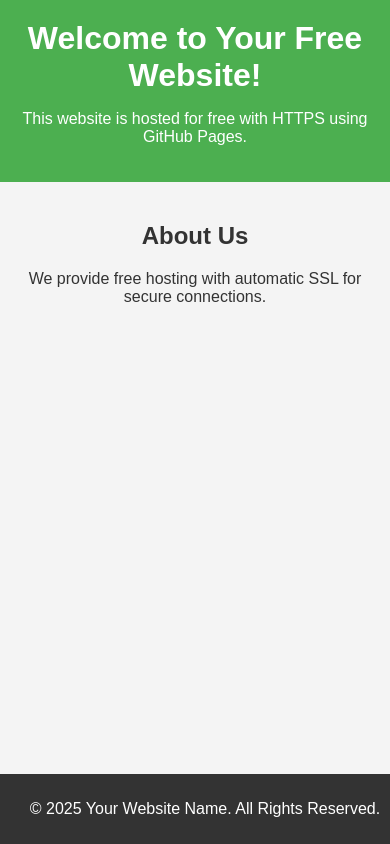
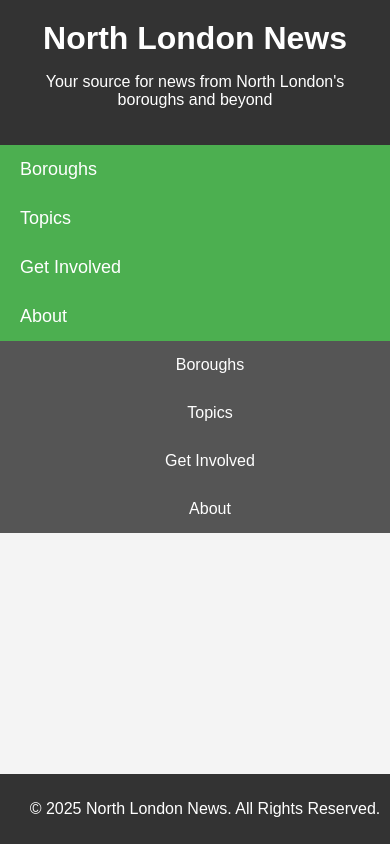
Before and after one commit to T1DC/North-London-News, a plain HTML site: page index.html in a window 390 px wide. Shown: the top 844 px of the page. Drawn offline with Linux system fonts and the light colour scheme.

Commit message:
index.html

```diff
--- a/index.html
+++ b/index.html
@@ -4,9 +4,9 @@
   <meta charset="UTF-8">
   <meta name="viewport" content="width=device-width, initial-scale=1.0">
   <meta http-equiv="X-UA-Compatible" content="ie=edge">
-  <title>Your Free Website</title>
+  <title>North London News</title>
   <style>
-    /* Basic Styles for Your Website */
+    /* General Styles */
     body {
       font-family: Arial, sans-serif;
       margin: 0;
@@ -16,7 +16,7 @@
     }
 
     header {
-      background-color: #4CAF50;
+      background-color: #333;
       color: white;
       padding: 20px;
       text-align: center;
@@ -26,9 +26,48 @@
       margin: 0;
     }
 
+    nav {
+      background-color: #4CAF50;
+      overflow: hidden;
+    }
+
+    nav a {
+      float: left;
+      display: block;
+      color: white;
+      padding: 14px 20px;
+      text-align: center;
+      text-decoration: none;
+      font-size: 18px;
+    }
+
+    nav a:hover {
+      background-color: #45a049;
+    }
+
+    .tabs {
+      display: flex;
+      justify-content: center;
+      background-color: #333;
+    }
+
+    .tab {
+      padding: 15px;
+      color: white;
+      cursor: pointer;
+      text-align: center;
+      width: 120px;
+      background-color: #555;
+    }
+
+    .tab:hover {
+      background-color: #777;
+    }
+
     section {
       padding: 20px;
       text-align: center;
+      display: none;
     }
 
     footer {
@@ -40,26 +79,113 @@
       width: 100%;
       bottom: 0;
     }
+
+    /* Mobile responsiveness */
+    @media (max-width: 768px) {
+      nav a {
+        float: none;
+        width: 100%;
+        text-align: left;
+      }
+
+      .tabs {
+        flex-direction: column;
+      }
+
+      .tab {
+        width: 100%;
+      }
+    }
   </style>
 </head>
 <body>
+  <!-- Header Section -->
   <header>
-    <h1>Welcome to Your Free Website!</h1>
-    <p>This website is hosted for free with HTTPS using GitHub Pages.</p>
+    <h1>North London News</h1>
+    <p>Your source for news from North London's boroughs and beyond</p>
   </header>
 
-  <section>
+  <!-- Navigation Bar -->
+  <nav>
+    <a href="javascript:void(0)" onclick="showContent('boroughs')">Boroughs</a>
+    <a href="javascript:void(0)" onclick="showContent('topics')">Topics</a>
+    <a href="javascript:void(0)" onclick="showContent('getinvolved')">Get Involved</a>
+    <a href="javascript:void(0)" onclick="showContent('about')">About</a>
+  </nav>
+
+  <!-- Tab Navigation for Content Sections -->
+  <div class="tabs">
+    <div class="tab" onclick="showContent('boroughs')">Boroughs</div>
+    <div class="tab" onclick="showContent('topics')">Topics</div>
+    <div class="tab" onclick="showContent('getinvolved')">Get Involved</div>
+    <div class="tab" onclick="showContent('about')">About</div>
+  </div>
+
+  <!-- Content Sections -->
+  <section id="boroughs" class="content">
+    <h2>North London Boroughs</h2>
+    <p>Select a borough to read more about:</p>
+    <ul>
+      <li>Barnet</li>
+      <li>Brent</li>
+      <li>Ealing</li>
+      <li>Hackney</li>
+      <li>Haringey</li>
+      <li>Islington</li>
+      <li>Enfield</li>
+      <li>Camden</li>
+    </ul>
+  </section>
+
+  <section id="topics" class="content">
+    <h2>Educational Topics</h2>
+    <p>Explore our educational content across a variety of topics:</p>
+    <ul>
+      <li>Mathematics</li>
+      <li>Archaeology</li>
+      <li>Zoology</li>
+      <li>History</li>
+      <li>Literature</li>
+      <li>Physics</li>
+      <li>Chemistry</li>
+    </ul>
+  </section>
+
+  <section id="getinvolved" class="content">
+    <h2>Get Involved</h2>
+    <p>Learn how you can contribute to North London News:</p>
+    <ul>
+      <li>Submit an article</li>
+      <li>Join our team</li>
+      <li>Attend local events</li>
+      <li>Volunteer with our charity partners</li>
+    </ul>
+  </section>
+
+  <section id="about" class="content">
     <h2>About Us</h2>
-    <p>We provide free hosting with automatic SSL for secure connections.</p>
+    <p>North London News is a community-driven news website, focusing on local issues, educational topics, and borough updates. We aim to keep our readers informed and engaged in the local community.</p>
   </section>
 
   <footer>
-    <p>&copy; 2025 Your Website Name. All Rights Reserved.</p>
+    <p>&copy; 2025 North London News. All Rights Reserved.</p>
   </footer>
 
   <script>
-    // Simple JavaScript for interactivity (optional)
-    console.log("Welcome to your free website hosted via GitHub Pages!");
+    // JavaScript function to show and hide content based on tab clicks
+    function showContent(tab) {
+      // Hide all sections first
+      const sections = document.querySelectorAll('.content');
+      sections.forEach(section => {
+        section.style.display = 'none';
+      });
+
+      // Show the selected section
+      const selectedSection = document.getElementById(tab);
+      if (selectedSection) {
+        selectedSection.style.display = 'block';
+      }
+    }
   </script>
 </body>
 </html>
```
